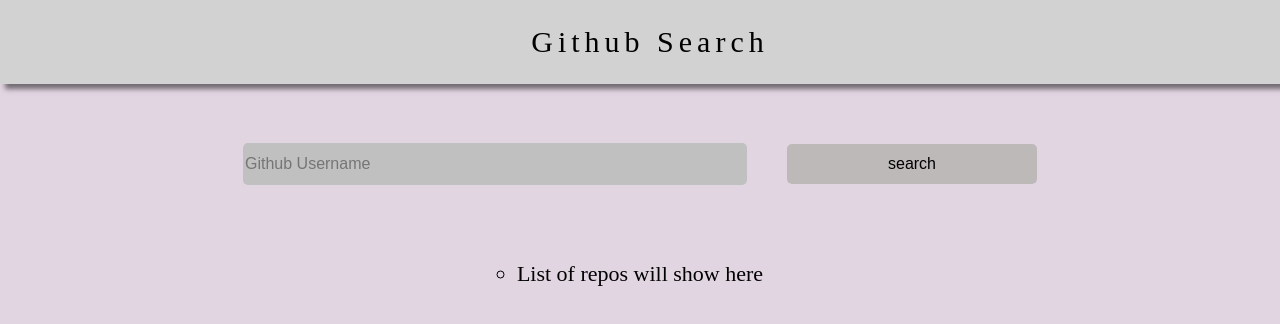
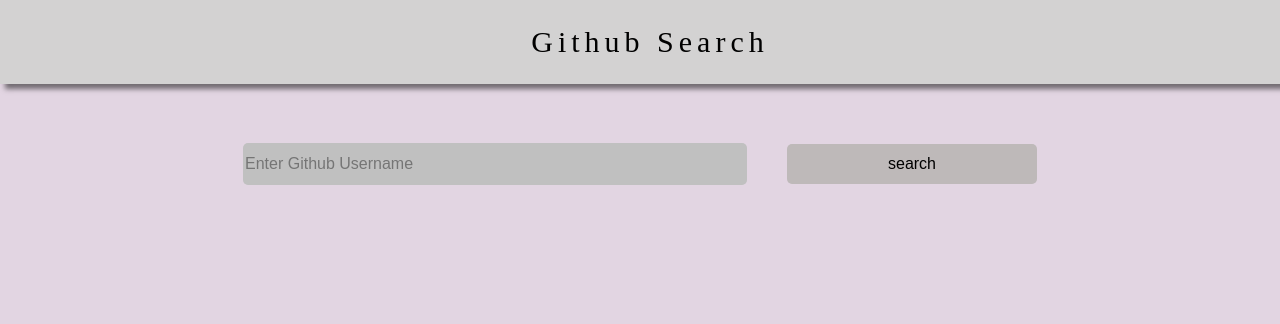
Before and after one commit to anas1503/Fetch_GithubData, a React (Create React App) app: page / in a window 1280 px wide. Shown: the top 324 px of the page. Built offline with nearby package versions, Linux system fonts and the light colour scheme.

Commit message:
change ui

```diff
--- a/src/App.css
+++ b/src/assets/App.css
@@ -41,6 +41,34 @@
 
 }
 
+button:hover{
+  color:rgb(111, 126, 111);
+  background-color: black;
+  box-shadow: 5px 5px 5px rgba(0,0,0,0.5);
+
+
+}
+
+.repo-data {
+  display: flex;
+  flex-direction: column;
+  justify-content: center;
+  align-items: center;
+  border: 2px solid silver;
+  width:50% ;
+  margin-left: 25%;
+  margin-top: 5px;
+  padding: 3px;
+  background-color: burlywood;
+}
+
+.repo-data:hover{
+  box-shadow: 5px 5px 5px rgba(0,0,0,0.5);
+
+}
+
+
+
 input{
   width:500px;
   border:none;
@@ -52,33 +80,14 @@
 
 
 }
-a{
-  text-decoration: none;
-  color:rgb(110, 6, 6);
+
+input:hover{
+  box-shadow: 5px 5px 5px rgba(0,0,0,0.5);
 }
 
-a:hover {
-  text-decoration: underline;
-  color:black;
+img{
+    margin-left: 39%;
+    border-radius: 50%;
+    border-style: solid;
+    height:300px;
 }
-ul{
-  display:flex;
-  flex-direction: column;
-  justify-content: center;
-  align-items: center;
-  margin:5px;
-  padding: 5px;
-  list-style: circle;
-
-}
-
-ul li{
-  margin:7px;
-  outline: none;
-  text-decoration: none;
-  border: none;
-  font-size: 22px;
-
-
-
-}
--- a/src/components/Searchbar.js
+++ b/src/components/Searchbar.js
@@ -1,6 +1,6 @@
 import React, { useState } from 'react';
 import axios from 'axios';
-import Result from './result'
+import Result from './Result'
 
 
 
@@ -8,20 +8,19 @@
 
     const [searchInput, setSearchInput] = useState('');
     const [repos, setRepos] = useState([]);
+    const [img, setImg]=useState('');
 
     const handleChange = (e) => {
         setSearchInput(e.target.value);
     }
 
     const handleClick = async () => {
-        console.log(searchInput);
 
         try {
             const result = await axios(`https://api.github.com/users/${searchInput}/repos`);
-            console.log(result);
             setRepos(result);
+            setImg(result.data[0].owner.avatar_url);
         } catch (err) {
-            console.log(err);
             alert("invalid username");
             setSearchInput(" ");
         }
@@ -31,11 +30,11 @@
     return (
         <>
             <div className="search" >
-                <input type="text" placeholder="Github Username" value={searchInput} onChange={handleChange} />
+                <input type="text" placeholder="Enter Github Username" value={searchInput} onChange={handleChange} />
                 <button onClick={handleClick}>search</button>
             </div>
 
-            <Result repos={repos} />
+            <Result repos={repos} image={img} />
         </>
     );
 }
--- a/src/components/result.js
+++ b/src/components/result.js
@@ -2,21 +2,38 @@
 
 
 const Result = (props) => {
-    const { repos } = props;
+    const { repos,image } = props;
+    let avt=" ";
 
+   if(repos.data)
+   {
+       avt= <img src={image} alt="avatar"/>;
+   }
 
 
     const listRepos = repos.length !== 0 ? (
-        repos.data.map((item) => <li key={item.id}><a target="blank" href={item.html_url}>{item.name}</a></li>)
+        repos.data.map((item,k) => {
+        return (
+        <>
+
+        <div className="repo-data" key={k} >
+        <a target="blank" href={item.html_url} style={{color:"blue"}}>Repos_name :-{item.name}</a>
+        <br /><p><span style={{ color:"red",fontWeight:"bold",display:"inline"}}>Branch_name-</span>{item.default_branch}</p>
+        <br />Language_used-{item.language}<br />
+
+        </div>
+        </>);
+        }
+        )
     ) : (
-            <li>List of repos will show here</li>
+          <h1></h1>
         );
 
     return (
-        <ul>
-            {listRepos}
-        </ul>
-
+        <>
+         {avt}
+         {listRepos}
+         </>
     );
 }
 
--- a/src/index.js
+++ b/src/index.js
@@ -1,6 +1,6 @@
 import React from 'react';
 import ReactDOM from 'react-dom';
-import './App.css';
+import './assets/App.css';
 import App from './App';
 
 
```
Also changed, not shown: 2 other files (tests, documents, lock files or other folders).
